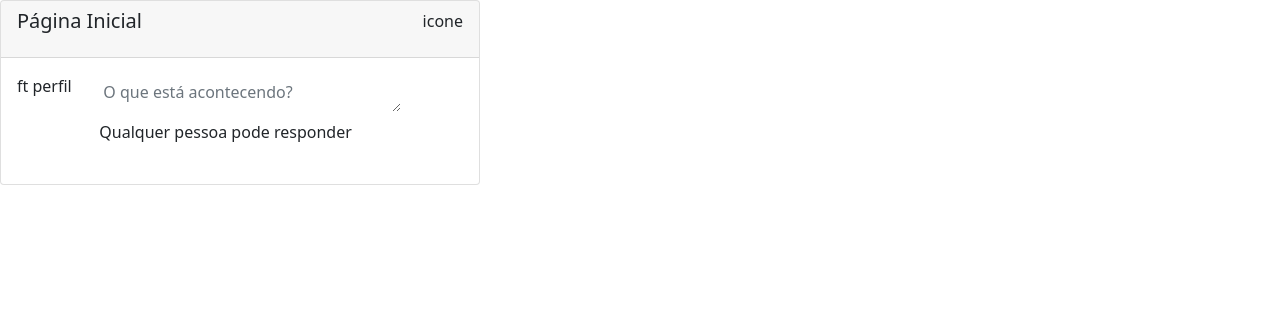
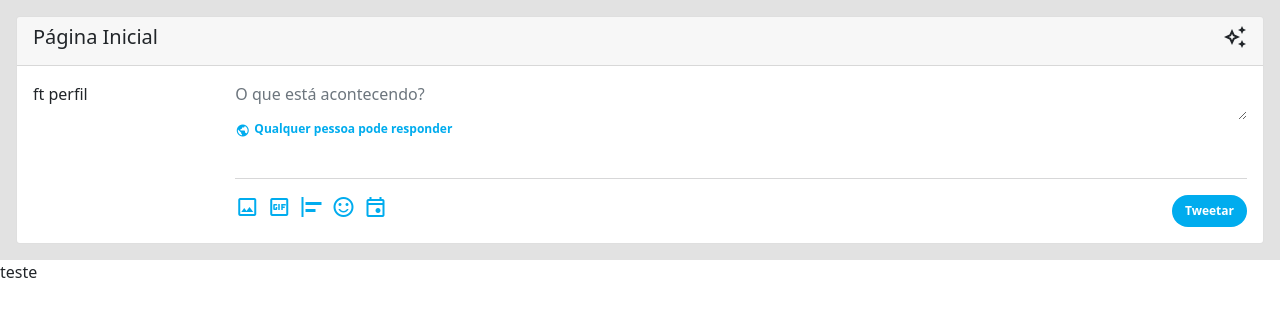
Before and after one commit to guerradaniel/twitter-feed-clone, an Angular app: page / in a window 1280 px wide. Shown: the top 316 px of the page. Built offline with nearby package versions, Linux system fonts and the light colour scheme.

Commit message:
primeira parte do hmtl ok.

```diff
--- a/src/app/app-routing.module.ts
+++ b/src/app/app-routing.module.ts
@@ -1,6 +1,6 @@
 import { NgModule } from '@angular/core';
 import { RouterModule, Routes } from '@angular/router';
-import { FeedComponent } from './feed/component/feed.component';
+import { FeedComponent } from './feed/components/feed.component';
 
 const routes: Routes = [{ path: '', component: FeedComponent }];
 
--- a/src/app/app.component.html
+++ b/src/app/app.component.html
@@ -1 +1,2 @@
+<link rel="stylesheet" href="https://fonts.googleapis.com/css2?family=Material+Symbols+Outlined:opsz,wght,FILL,GRAD@20..48,100..700,0..1,-50..200" />
 <router-outlet></router-outlet>
--- a/src/app/feed/component/feed.component.css
+++ /dev/null
@@ -1,5 +0,0 @@
-.insert-tweet {
-    box-shadow: 0 0 0 0;
-    border: 0 none;
-    outline: 0;
-}
--- a/src/app/feed/component/feed.component.html
+++ /dev/null
@@ -1,24 +0,0 @@
-<section>
-    <div class="card" style="width: 30rem;">
-        <div class="card-header d-flex justify-content-between">
-            <h5>Página Inicial</h5>
-            <p>icone</p>
-        </div>
-
-        <div class="card-body d-flex justify-content-between">
-            <div class="col-2">
-                <p>ft perfil</p>
-            </div>
-            <div class="col-10">
-                <div class="form-group col-10">
-                    <textarea id="textoTweet" class="form-control insert-tweet" rows="1" placeholder="O que está acontecendo?"></textarea>
-                </div>
-                <div class="d-flex">
-                    <i class="fa-solid fa-earth-americas"></i>
-                    <p class="p-2"> Qualquer pessoa pode responder</p>
-                </div>
-            </div>
-        </div>
-
-    </div>
-</section>
--- /dev/null
+++ b/src/app/feed/components/feed.component.css
@@ -0,0 +1,34 @@
+.twitter-background {
+    background-color: #e2e2e2;
+}
+
+.insert-tweet {
+    box-shadow: 0 0 0 0;
+    border: 0 none;
+    outline: 0;
+}
+
+.type-visualization-public,
+.twitter-icons {
+    font-size: 12px;
+}
+
+.material-symbols-outlined {
+    cursor: pointer;
+}
+
+.type-visualization,
+.twitter-color {
+    color: #00ACEE;
+}
+
+.tweet-button {
+    background-color: #00ACEE;
+    color: #ffffff;
+    border-radius: 30px;
+    font-size: .75rem;
+}
+
+.divider-line {
+    opacity: 0.18;
+}
--- /dev/null
+++ b/src/app/feed/components/feed.component.html
@@ -0,0 +1,61 @@
+<section class="p-3 twitter-background">
+    <div class="card">
+        <div class="card-header d-flex justify-content-between">
+
+            <h5>Página Inicial</h5>
+
+            <span class="material-symbols-outlined">
+                auto_awesome
+                </span>
+        </div>
+
+        <div class="card-body d-flex justify-content-between">
+            <div class="col-2">
+                <p>ft perfil</p>
+            </div>
+            <div class="col-10">
+                <div class="form-group col-12">
+                    <textarea id="textoTweet" class="form-control insert-tweet p-0" rows="1" placeholder="O que está acontecendo?"></textarea>
+                </div>
+                <div class="d-flex type-visualization mb-4">
+                    <div class="me-1">
+                        <span class="material-symbols-outlined" style="font-size: 15px;">
+                      public
+                      </span>
+                    </div>
+                    <p class="type-visualization-public fw-bold"> Qualquer pessoa pode responder</p>
+                </div>
+                <hr class="divider-line">
+                <div #lineIcons class="d-flex justify-content-between twitter-color twitter-icons">
+                    <div>
+
+                        <span class="material-symbols-outlined me-2">
+                        image
+                        </span>
+
+                        <span class="material-symbols-outlined me-2">
+                          gif_box
+                        </span>
+                        <span class="material-symbols-outlined me-2">
+                          align_horizontal_left
+                        </span>
+                        <span class="material-symbols-outlined me-2">
+                          sentiment_satisfied
+                        </span>
+                        <span class="material-symbols-outlined">
+                          event
+                        </span>
+                    </div>
+                    <div class="twitter-color">
+                        <button type="button" class="btn tweet-button fw-bold">Tweetar</button>
+                    </div>
+                </div>
+            </div>
+        </div>
+
+    </div>
+</section>
+
+<section>
+    teste
+</section>
```
Also changed, not shown: src/app/feed/components/feed.component.ts (renamed from src/app/feed/component/feed.component.ts), 1 other file (tests, documents, lock files or other folders).
